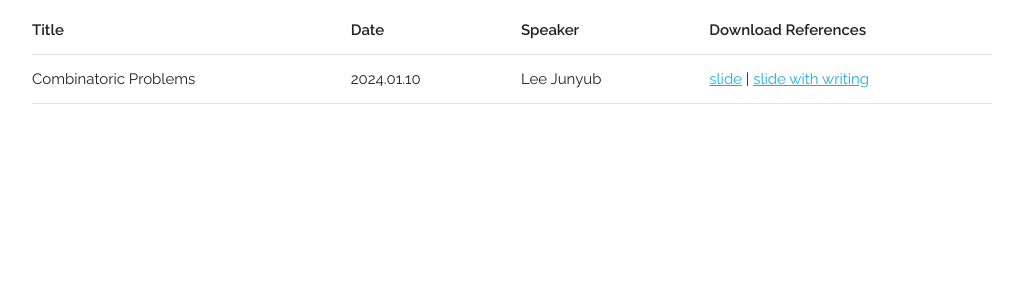
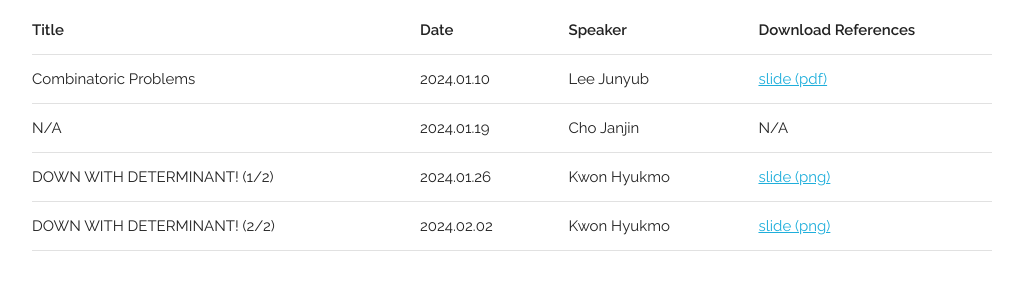
Before and after one commit to INU-Math-Club/inu-math-club.github.io, a plain HTML site: page index.html in a window 1280 px wide. Shown: the part 440-730 px from the top of the page, without its empty margins (128-1151 px from the left). Drawn offline with Linux system fonts and the light colour scheme.

Commit message:
New presentations. Simplifying some texts and references

```diff
--- a/index.html
+++ b/index.html
@@ -54,28 +54,58 @@
                         </tr>
                     </thead>
                     <tbody>
+                        <!--
+                        <tr>
+                            <td>Title</td>
+                            <td>YYYY.MM.DD</td>
+                            <td>Speaker</td>
+                            <td>
+                                <a href="locale">slide</a>
+                                |
+                                <a href='locale'>slide with writing</a>
+                            </td>
+                        </tr>
+                        -->
                         <tr>
                             <td>Combinatoric Problems</td>
                             <td>2024.01.10</td>
                             <td>Lee Junyub</td>
                             <td>
-                <a href="References\Combinatoric Problems_2024.01.10_Lee Junyub\Combinatoric-problems.pdf">slide</a>
-                |
-                <a href='References\Combinatoric Problems_2024.01.10_Lee Junyub\Combinatoric-problems_with_writing.pdf'>slide with writing</a>
-                <!--<button onclick='location.href="References\Combinatoric Problems_2024.01.10_Lee Junyub\Combinatoric-problems.pdf"'
-                  style="margin: auto">slide</button>
-                <button onclick="location.href='References\Combinatoric Problems_2024.01.10_Lee Junyub\Combinatoric-problems_with_writing.pdf'"
-                  style="margin: auto">slide with writing</button>-->
+                                <a href='References\Combinatoric Problems_2024.01.10_Lee Junyub\Combinatoric-problems_with_writing.pdf'>slide (pdf)</a>
+                                <!--
+                                <button onclick="location.href='References\Combinatoric Problems_2024.01.10_Lee Junyub\Combinatoric-problems_with_writing.pdf'" style="margin: auto">
+                                    slide with writing
+                                </button>
+                                -->
                             </td>
                         </tr>
-      </div>
-    </div>
+                        <tr>
+                            <td>N/A</td>
+                            <td>2024.01.19</td>
+                            <td>Cho Janjin</td>
+                            <td>N/A</td>
+                        </tr>
+                        <tr>
+                            <td>DOWN WITH DETERMINANT! (1/2)</td>
+                            <td>2024.01.26</td>
+                            <td>Kwon Hyukmo</td>
+                            <td>
+                                <a href="References\down with determinant_2024.01.26-2024.02.02_Kwon Hyukmo\Lecture - DwD.png">slide (png)</a>
+                            </td>
+                        </tr>
+                        <tr>
+                            <td>DOWN WITH DETERMINANT! (2/2)</td>
+                            <td>2024.02.02</td>
+                            <td>Kwon Hyukmo</td>
+                            <td>
+                                <a href="References\down with determinant_2024.01.26-2024.02.02_Kwon Hyukmo\Lecture - DwD.pdf">slide (png)</a>
+                            </td>
+                        </tr>
                     </tbody>
                 </table>
             </div>
-
         </div>
-
+    </div>
     <!-- End Document
     –––––––––––––––––––––––––––––––––––––––––––––––––– -->
 </body>
```
Also changed, not shown: 2 other files. Lines whose indentation alone changed are shown as unchanged.
